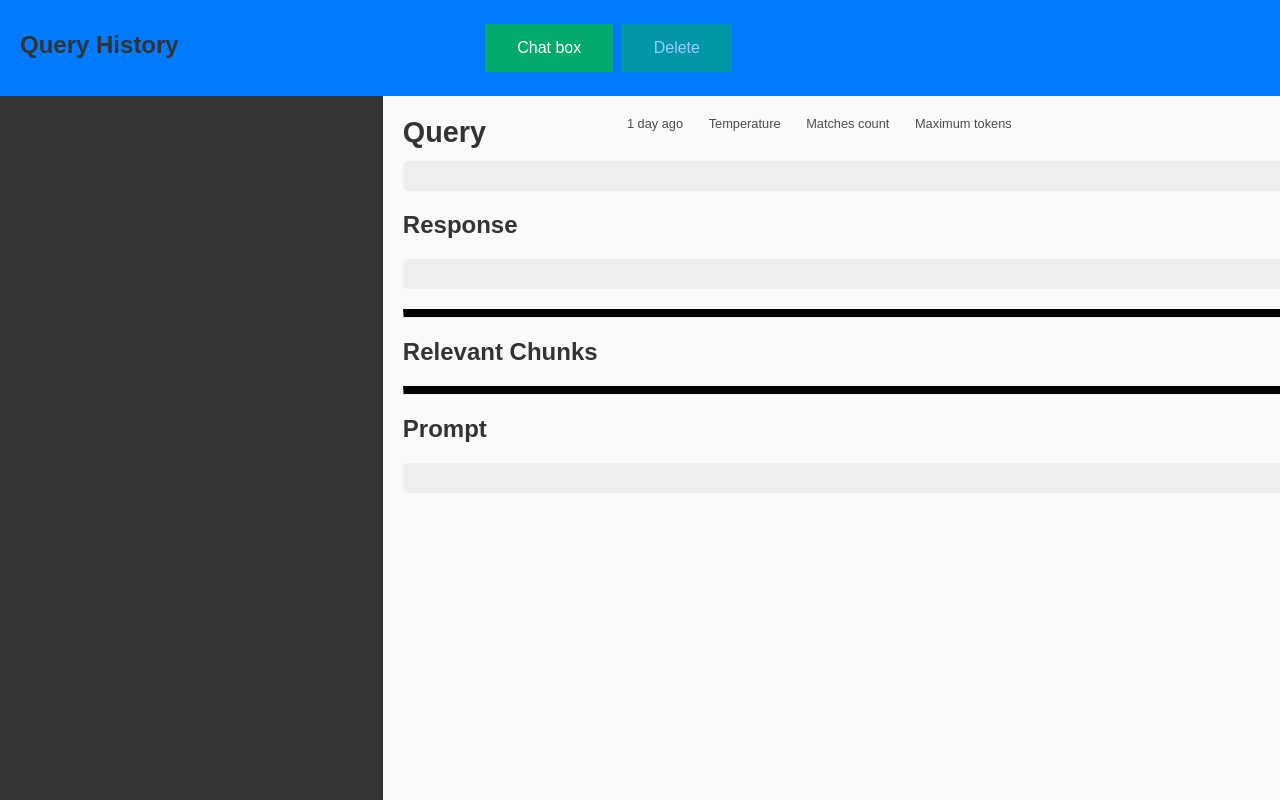
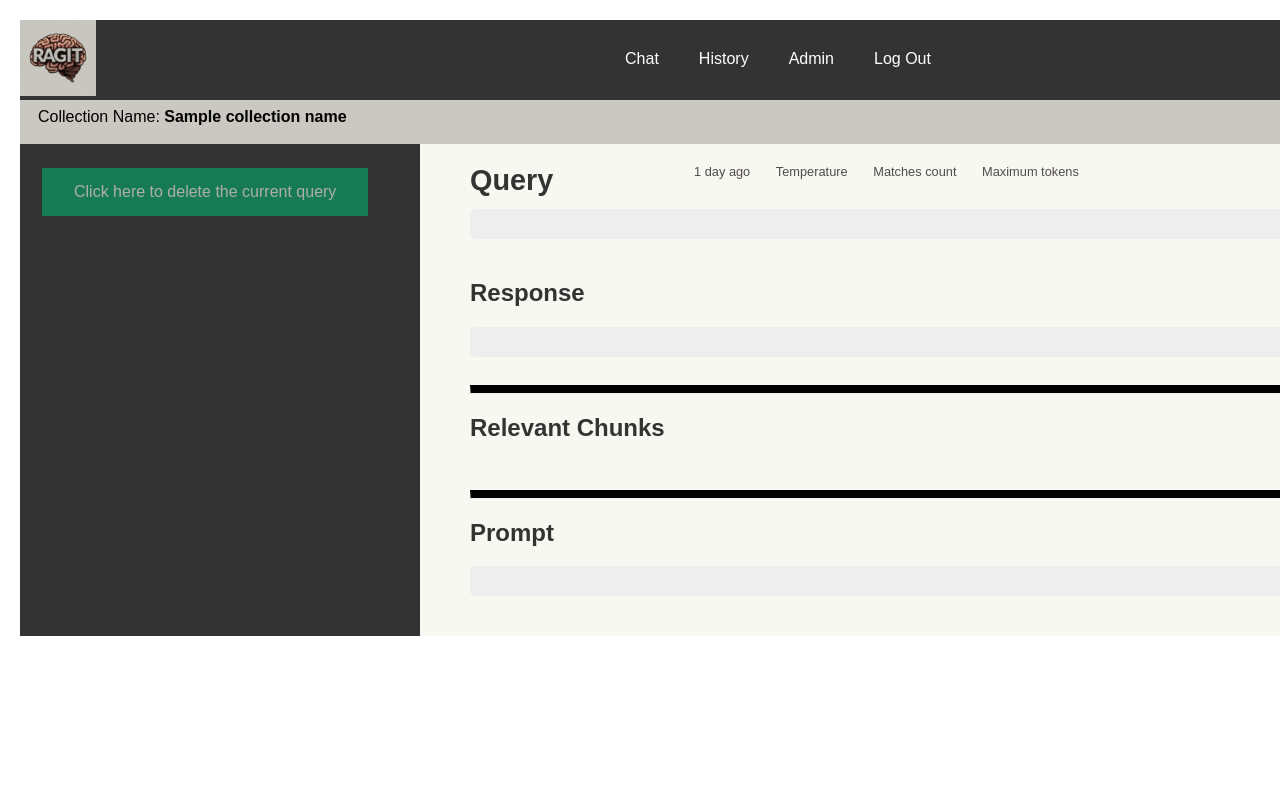
Before and after one commit to codingismycraft/ragit, a Python web app: template ragit/front_end/templates/templates/history.html in a window 1280 px wide; the page is wider, and only the part inside the window is pictured. Run offline with Jinja, Linux system fonts and the light colour scheme; the template is opened without the code that fills it: most values are stand-ins (such as "Sample title", 1, 10 or a date in 2020); some libraries are stand-ins or nearby versions.

Commit message:
Makes the front-end the same for all pages.

```diff
--- a/ragit/front_end/static/history_style.css
+++ b/ragit/front_end/static/history_style.css
@@ -1,5 +1,6 @@
 /* Defines the styles used for the history web page. */
 
+/*
 body {
     font-family: Arial, sans-serif;
     margin: 0;
@@ -8,6 +9,8 @@
     flex-direction: column;
     height: 100vh;
 }
+
+ */
 
 .top_pane {
     width: 100%;
@@ -33,12 +36,12 @@
     color: white;
     padding: 20px;
     box-sizing: border-box;
-    height: 100%;
     overflow-y: auto;
 }
 
 .sidebar h2 {
     color: #ddd;
+    height: auto;
 }
 
 .sidebar ul {
--- a/ragit/front_end/static/style.css
+++ b/ragit/front_end/static/style.css
@@ -205,9 +205,16 @@
 }
 
 .navigation_container ul li.disabled a {
-    color: #888; /* Grey out the disabled option */
-    pointer-events: none; /* Disable clicking */
-    cursor: not-allowed; /* Change cursor on hover */
+    color: #ff9100;
+    pointer-events: none;
+    cursor: not-allowed;
+    font-weight: bold;
+    text-decoration: underline;
+    background-color: #696262;
+    padding-left: 12px;
+    padding-right: 6px;
 }
 
+
+
 /* ********************************************* */
--- a/ragit/front_end/templates/templates/base.html
+++ b/ragit/front_end/templates/templates/base.html
@@ -6,12 +6,20 @@
     <meta charset="UTF-8">
     <meta name="viewport" content="width=device-width, initial-scale=1.0">
     <link rel="stylesheet" href="/static/style.css">
+    <link rel="stylesheet" href="/static/history_style.css">
     <script src="/static/query_retrieved.js"></script>
+    <script src="/static/history.js"></script>
     <script src="https://code.jquery.com/jquery-latest.min.js"></script>
     <script src="https://code.jquery.com/ui/1.12.1/jquery-ui.min.js"></script>
     <script type="text/javascript"
             src="https://cdnjs.cloudflare.com/ajax/libs/jquery-cookie/1.4.1/jquery.cookie.min.js"></script>
     <script src="https://cdn.jsdelivr.net/npm/marked/marked.min.js"></script>
+
+
+    <script>
+        // Set the name of the page (CHAT, HISTORY or ADMIN)
+        const PAGE_NAME = "{{ page_name }}";
+    </script>
 </head>
 <body>
 <div class="navigation_container">
@@ -19,11 +27,10 @@
     <img src="/static/ragit.jpeg" width="76px" height=100%>
     </span>
     <ul>
-        <li id="chat-li"><a href="#chat">Chat</a></li>
+        <li id="chat-li"><a href="/ragit">Chat</a></li>
         <li id="history-li"><a href="/history">History</a></li>
-        <li id="admin-li"><a href="/admin">Admin</a></li>
+        <li id="admin-li" ><a href="/admin">Admin</a></li>
         <li id="logout-li"><a onclick="logout()">Log Out</a></li>
-
     </ul>
 </div>
 
@@ -42,6 +49,16 @@
         const user_name = $.cookie('user_name');
         if (user_name != null) {
             $('#user_name_span').html("User:  <b>" + user_name + "</b>");
+
+            if (PAGE_NAME === "CHAT"){
+                $("#chat-li").removeClass().addClass("disabled");
+            }
+            else if (PAGE_NAME === "HISTORY"){
+                $("#history-li").removeClass().addClass("disabled");
+            }
+            else if (PAGE_NAME === "ADMIN"){
+                $("#admin-li").removeClass().addClass("disabled");
+            }
         } else {
             $('#chat-li').hide();
             $('#history-li').hide();
--- a/ragit/front_end/templates/templates/history.html
+++ b/ragit/front_end/templates/templates/history.html
@@ -1,31 +1,12 @@
-<!DOCTYPE html>
-<html lang="en">
-<head>
-    <meta charset="UTF-8">
-    <meta name="viewport" content="width=device-width, initial-scale=1.0">
-    <script src="https://code.jquery.com/jquery-latest.min.js"></script>
-    <script src="https://code.jquery.com/ui/1.12.1/jquery-ui.min.js"></script>
-    <link rel="stylesheet" href="/static/history_style.css">
-    <script src="/static/history.js"></script>
-    <title>RAG History</title>
-</head>
-<body>
-<div class="top_pane">
-    <h2 style="display: inline-block">Query History</h2>
+{% extends "base.html" %}
+{% block content %}
 
-    <span style="margin-left: 300px; height: 50px">
-    <button class="action_button"
-            onclick='window.location.href = "/ragit"'>
-        Chat box
-    </button>
-    <button id="delete_query_btn" class="action_button disabled">
-        Delete
-    </button>
-    </span>
-</div>
 
 <div class="main_content">
     <div class="sidebar">
+        <button id="delete_query_btn" class="action_button disabled">
+            Click here to delete the current query
+        </button>
         <ul id="question-list">
             <!-- Questions will be populated here -->
         </ul>
@@ -48,6 +29,7 @@
             <h2 id="response_label">Response</h2>
             <div class="response" id="response"></div>
         </div>
+
         <div class="section chunks_section">
             <hr style="border-top:8px solid black">
             <h2>Relevant Chunks</h2>
@@ -67,5 +49,5 @@
         retrieve_queries();
     });
 </script>
-</body>
-</html>
+
+{% endblock %}
```
Also changed, not shown: ragit/front_end/app.py (+10 -6 lines).
